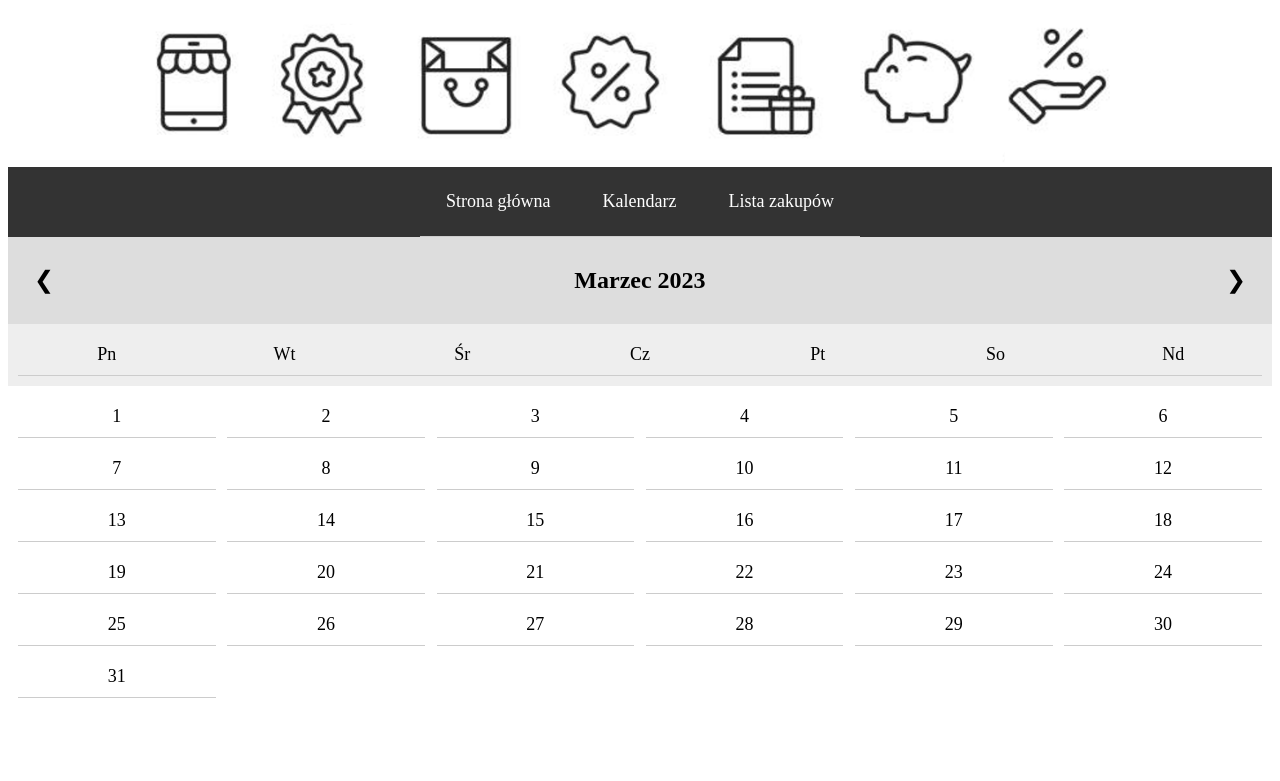
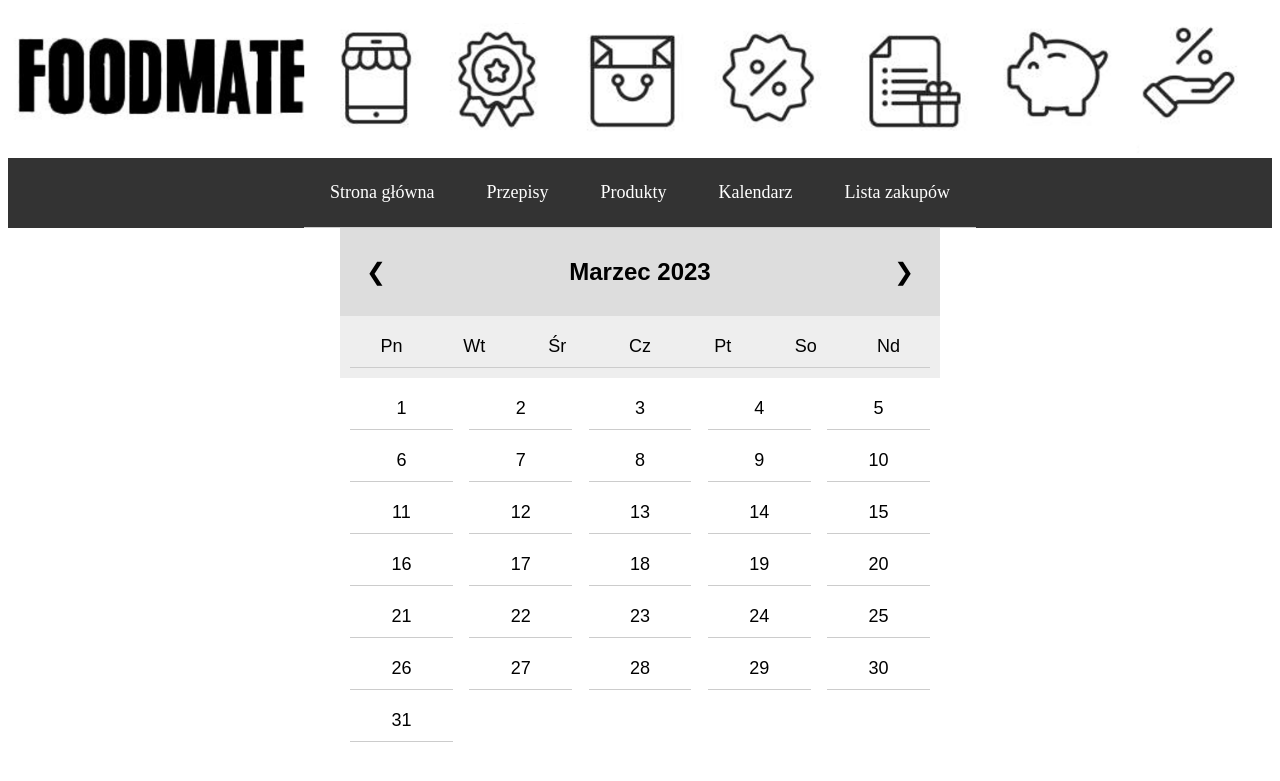
Before and after one commit to klebann/foodMate, a Symfony app: template templates/calendar/index.html.twig in a window 1280 px wide. Shown: the top 781 px of the page. Run offline with Twig, Linux system fonts and the light colour scheme; the template is opened without the code that fills it, so the values that code supplies are empty; some libraries are stand-ins or nearby versions.

Commit message:
Frontend upgrade

```diff
--- a/public/css/style.css
+++ b/public/css/style.css
@@ -1,4 +1,4 @@
-calendar {
+.calendar {
   max-width: 600px;
   margin: 0 auto;
   font-family: Arial, sans-serif;
@@ -88,7 +88,7 @@ nav li a:hover {
   background-color: #111;
 }
 .banner {
-  width: 80%;
+  width: 100%;
   margin: 0 auto;
   text-align: center;
   display: flex;
@@ -143,3 +143,7 @@ input[type="submit"] {
   align-items:center;
   justify-content:center;
 }
+
+#logo{
+  margin-top: 5%;
+}
--- a/templates/base.html.twig
+++ b/templates/base.html.twig
@@ -23,7 +23,10 @@
     {% set _route = app.request.get('_route') %}
     <div class="banner">
         <a href="{{ path('homepage') }}">
-            <img src="{{ asset('images/baner.png') }}" width="100%" alt="baner">
+            <img id="logo" src="{{ asset('images/logo.png') }}" width="100%">
+        </a>
+        <a href="{{ path('homepage') }}">
+            <img src="{{ asset('images/baner.png') }}" width="100%">
         </a>
     </div>
     {{ include('default/_navigation.html.twig') }}
--- a/templates/default/_navigation.html.twig
+++ b/templates/default/_navigation.html.twig
@@ -1,6 +1,8 @@
 <nav>
     <ul>
         <li><a href="{{ path('homepage') }}">Strona główna</a></li>
+        <li><a href="{{ path('homepage') }}">Przepisy</a></li>
+        <li><a href="{{ path('app_product') }}">Produkty</a></li>
         <li><a href="{{ path('app_calendar') }}">Kalendarz</a></li>
         <li><a href="{{ path('app_shopping_list') }}">Lista zakupów</a></li>
     </ul>
```
Also changed, not shown: public/images/image.jpg (deleted), public/images/logo.png (added).
